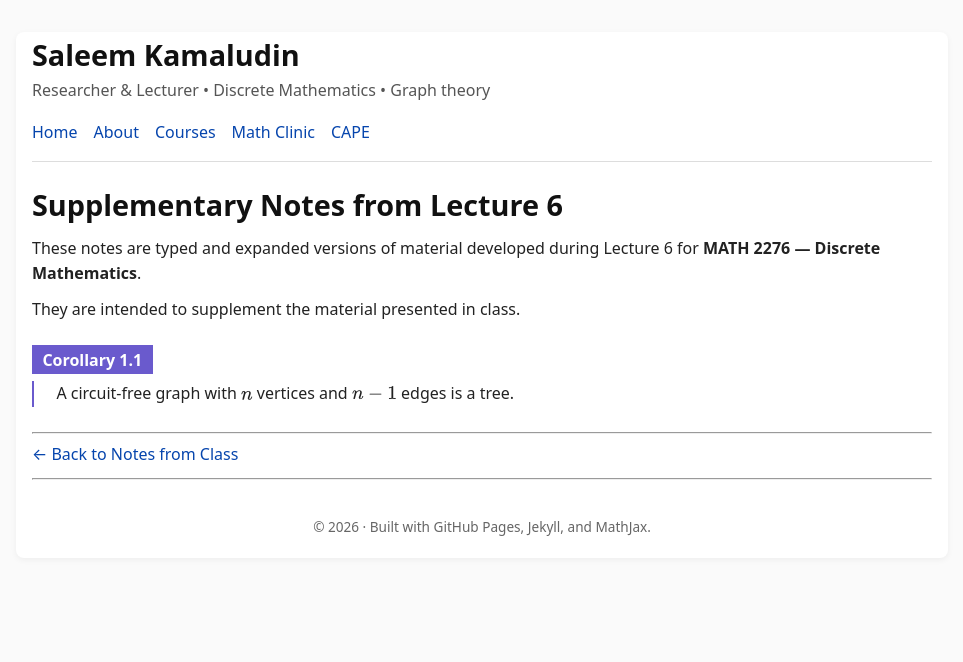
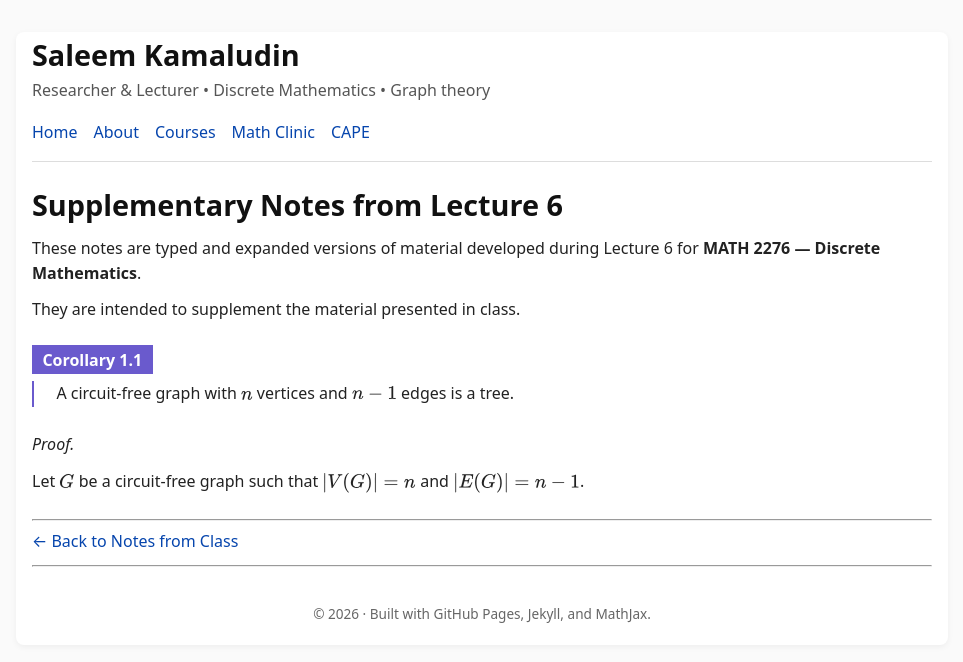
Before and after one commit to SaleemKamaludin/SaleemKamaludin.github.io, a Jekyll site: the page built from courses/math-2276/notes-from-class/supplementary-lecture-6/index.md, in a window 1280 px wide. Shown: the top 662 px of the page, without its empty margins (158-1121 px from the left). Built offline with Jekyll 4.4.1, drawn with Linux system fonts in a browser that asks for light colours.

Commit message:
Begin proof of Corollary 1.1 in Lecture 6 notes

```diff
--- a/courses/math-2276/notes-from-class/supplementary-lecture-6/index.md
+++ b/courses/math-2276/notes-from-class/supplementary-lecture-6/index.md
@@ -27,6 +27,17 @@ They are intended to supplement the material presented in class.
 
 </div>
 
+<div id="cor-circuit-free-n-minus-1-tree-proof" class="proof">
+
+  <div class="proof-title">Proof.</div>
+
+  <p>
+    Let \(G\) be a circuit-free graph such that
+    \(|V(G)|=n\) and \(|E(G)|=n-1\).
+  </p>
+
+</div>
+
 ---
 
 [← Back to Notes from Class](../)
```
